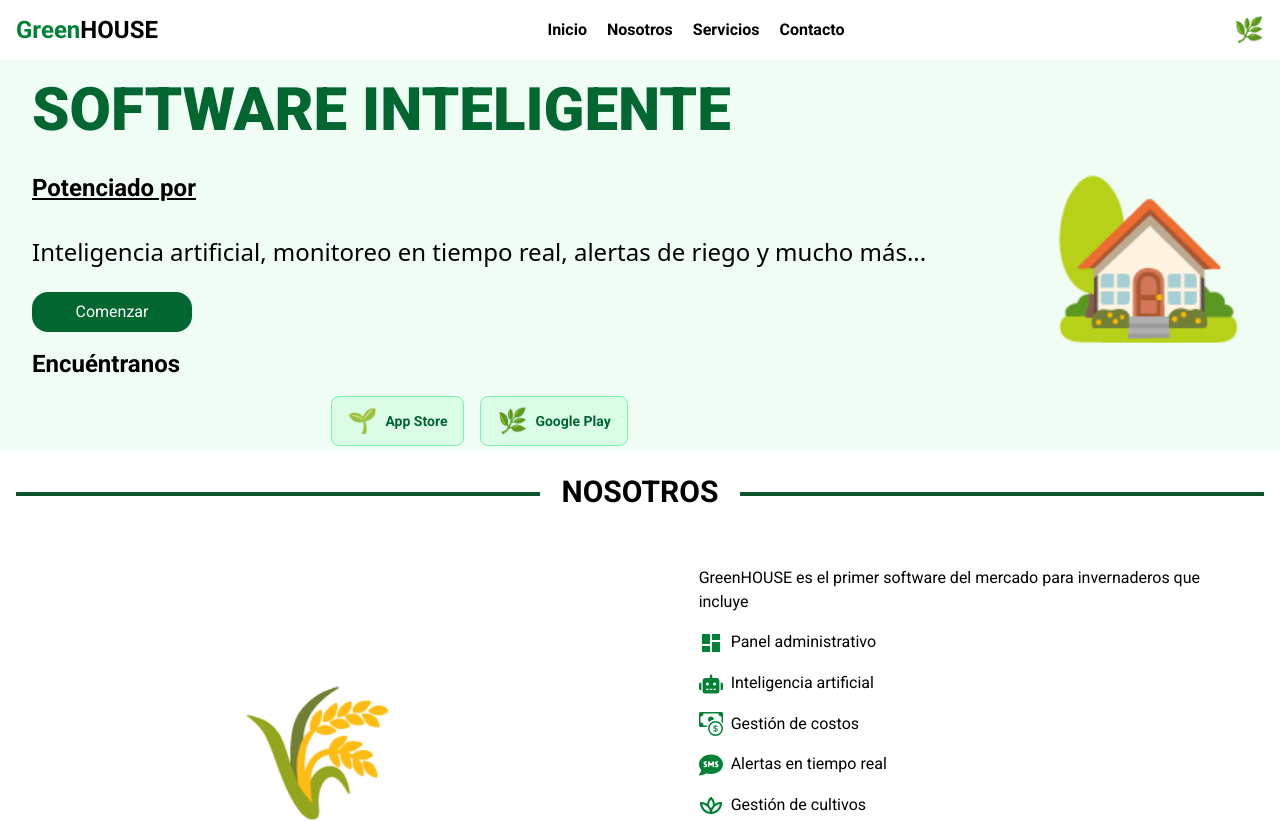
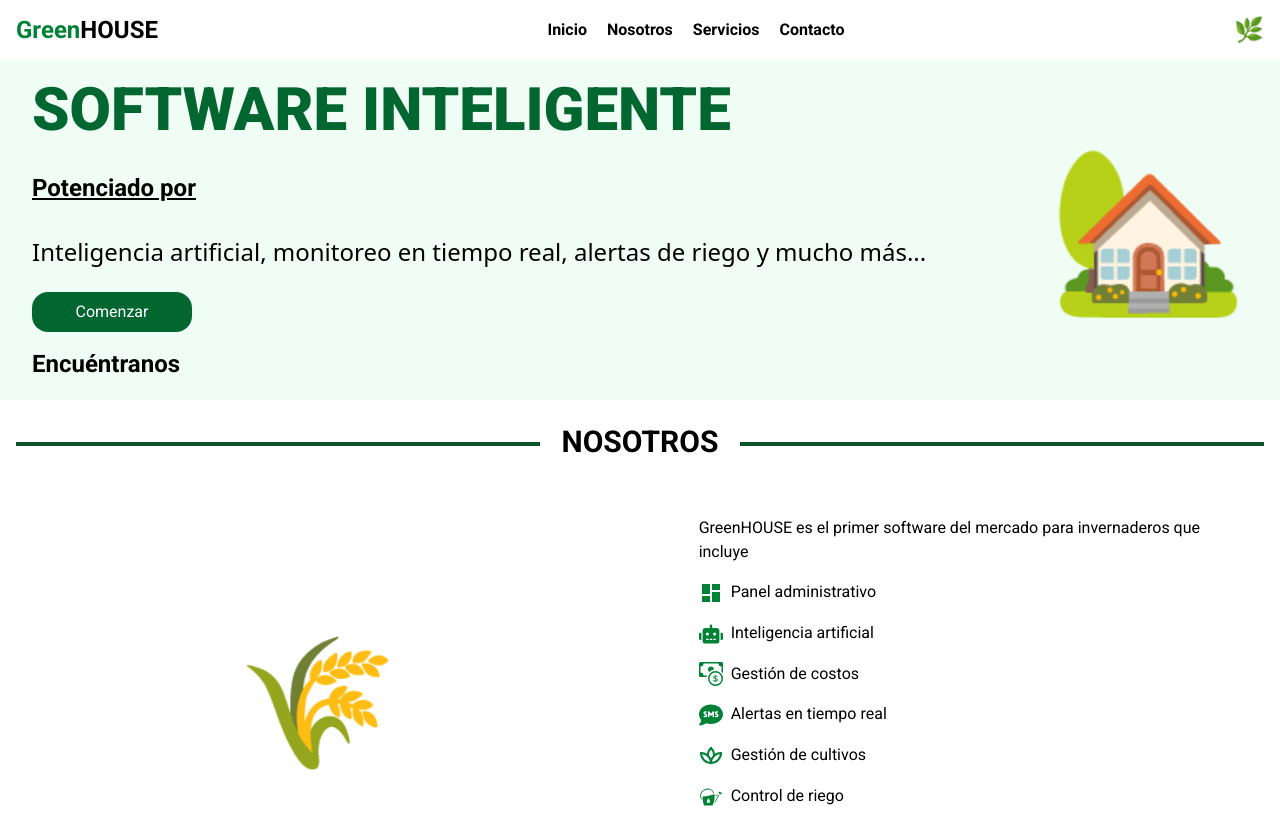
Before and after one commit to gabrielt007/TIC__Gplantita, a React (Vite) app in the folder frontend/: page / in a window 1280 px wide. Shown: the top 822 px of the page. Built offline with nearby package versions, Linux system fonts and the light colour scheme; no server answers.

Commit message:
cambios menores

```diff
--- a/frontend/src/pages/Home.jsx
+++ b/frontend/src/pages/Home.jsx
@@ -35,14 +35,14 @@
                     <Link to="/login" className='block bg-green-800 w-40 py-2 mx-auto text-white rounded-2xl text-center sm:mx-0 hover:bg-green-700'>Comenzar</Link>
                     <p className='font-bold text-left my-4 md:text-2xl'>Encuéntranos</p>
                     <div className="flex justify-center gap-4">
-                        <div className="flex items-center gap-2 bg-green-100 px-4 py-2 rounded-lg border border-green-300">
+                        {/*<div className="flex items-center gap-2 bg-green-100 px-4 py-2 rounded-lg border border-green-300">
                             <span className="text-2xl">🌱</span>
                             <span className="font-semibold text-green-800 text-sm">App Store</span>
                         </div>
                         <div className="flex items-center gap-2 bg-green-100 px-4 py-2 rounded-lg border border-green-300">
                             <span className="text-2xl">🌿</span>
                             <span className="font-semibold text-green-800 text-sm">Google Play</span>
-                        </div>
+                        </div> */}
                     </div>
                 </div>
                 <div className='hidden md:flex items-center justify-center text-[10rem] select-none'>
```
Also changed, not shown: 2 other files (tests, documents, lock files or other folders).
